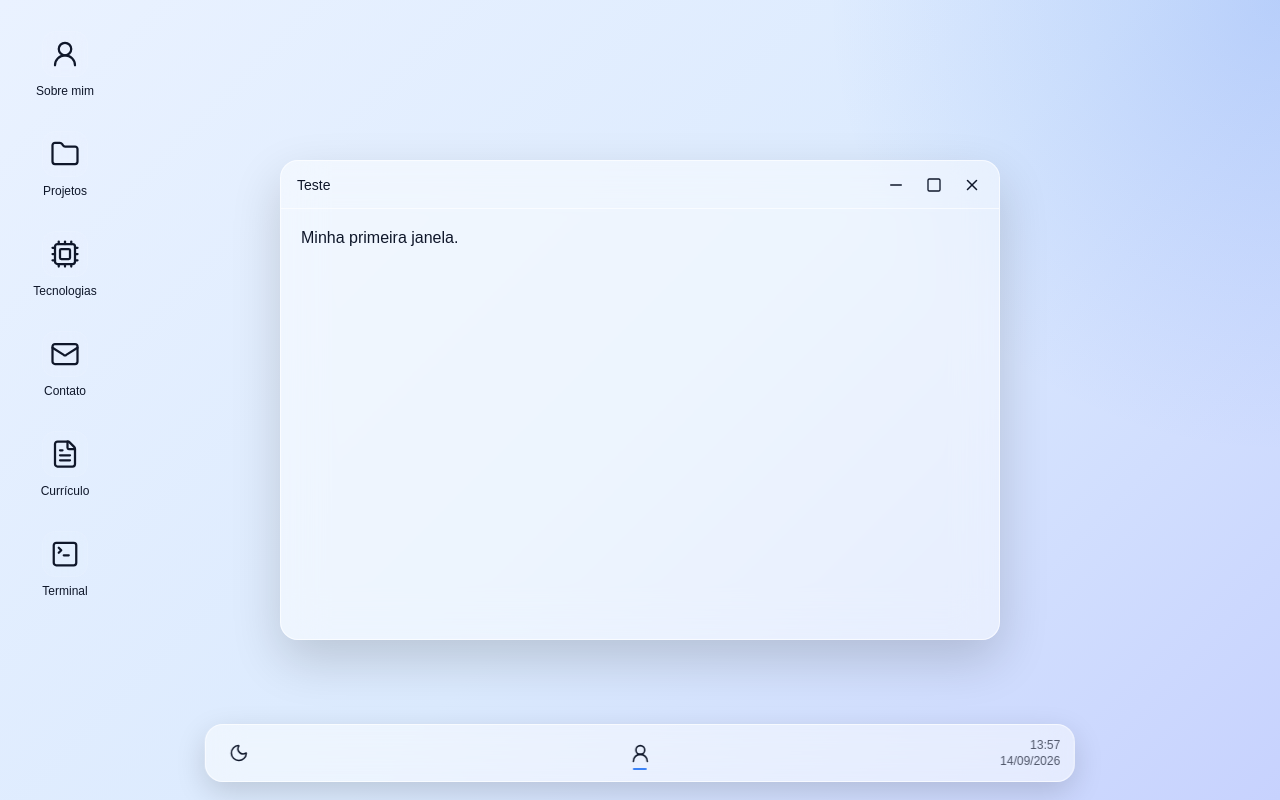
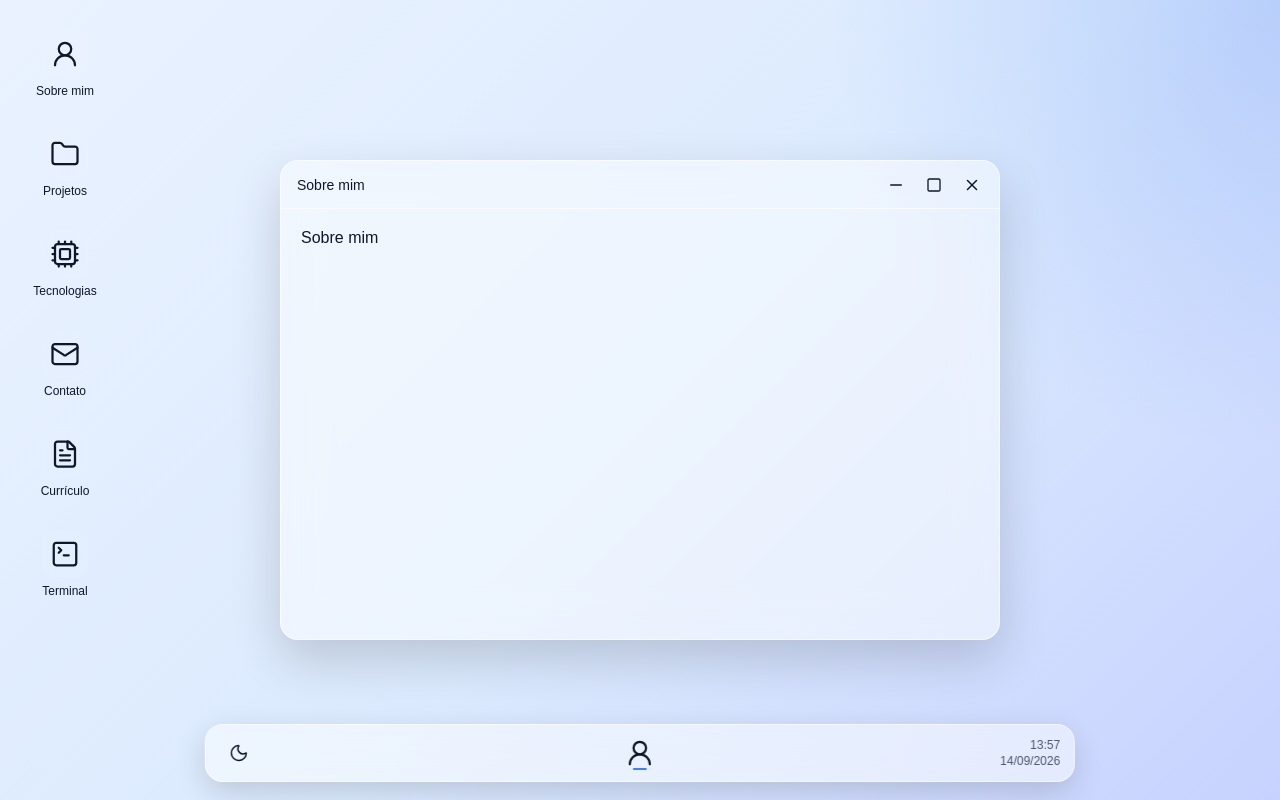
Before and after one commit to warlleyz/portfolio-warlley, a React (Vite) app: page / in a window 1280 px wide. Both pictures are taken after a click on the button "Sobre mim". Built offline with nearby package versions, Linux system fonts and the light colour scheme.

Commit message:
Adiciona arraste e melhora comportamento das janelas

```diff
--- a/src/components/Desktop/Desktop.css
+++ b/src/components/Desktop/Desktop.css
@@ -24,7 +24,7 @@
     position: absolute;
     top: 24px;
     left: 24px;
-
+    z-index: 1;
     display: flex;
     flex-direction: column;
     gap: 18px;
--- a/src/components/Desktop/Desktop.jsx
+++ b/src/components/Desktop/Desktop.jsx
@@ -1,7 +1,7 @@
 import './Desktop.css'
 import Taskbar from '../Taskbar/Taskbar'
 import Window from '../Window/Window'
-import { useState } from 'react'
+import { useRef, useState } from 'react'
 
 import {
     UserRound,
@@ -13,43 +13,24 @@ import {
 } from 'lucide-react'
 
 function Desktop({ theme, toggleTheme }) {
-    const [testWindowOpen, setTestWindowOpen] = useState(true)
-    const [testWindowMaximized, setTestWindowMaximized] = useState(false)
-    const [testWindowMinimized, setTestWindowMinimized] = useState(false)
-    const [testWindowMinimizing, setTestWindowMinimizing] = useState(false)
-    const [testWindowClosing, setTestWindowClosing] = useState(false)
+    const topZIndex = useRef(10)
+    const [windows, setWindows] = useState({})
 
-    const minimizeTestWindow = () => {
-        setTestWindowMinimizing(true)
-
-        setTimeout(() => {
-            setTestWindowMinimized(true)
-            setTestWindowMinimizing(false)
-        }, 200)
+    const getNextZIndex = () => {
+        topZIndex.current += 1
+        return topZIndex.current
     }
 
-    const restoreTestWindow = () => {
-        setTestWindowMinimized(false)
-    }
+    const focusApp = (appId) => {
+        const nextZIndex = getNextZIndex()
 
-    const toggleTestWindow = () => {
-        if (testWindowMinimized) {
-            restoreTestWindow()
-        } else {
-            minimizeTestWindow()
-        }
-    }
-
-    const closeTestWindow = () => {
-        setTestWindowClosing(true)
-
-        setTimeout(() => {
-            setTestWindowOpen(false)
-            setTestWindowMinimized(false)
-            setTestWindowMaximized(false)
-            setTestWindowMinimizing(false)
-            setTestWindowClosing(false)
-        }, 200)
+        setWindows((previous) => ({
+            ...previous,
+            [appId]: {
+                ...previous[appId],
+                zIndex: nextZIndex,
+            },
+        }))
     }
 
     const apps = [
@@ -85,6 +66,108 @@ function Desktop({ theme, toggleTheme }) {
         },
     ]
 
+    const openApp = (appId) => {
+        const nextZIndex = getNextZIndex()
+
+        setWindows((previous) => ({
+            ...previous,
+            [appId]: {
+                open: true,
+                minimized: false,
+                maximized: previous[appId]?.maximized ?? false,
+                minimizing: false,
+                closing: false,
+                position: previous[appId]?.position ?? null,
+                zIndex: nextZIndex,
+            },
+        }))
+    }
+
+    const moveApp = (appId, position) => {
+        setWindows((previous) => ({
+            ...previous,
+            [appId]: {
+                ...previous[appId],
+                position,
+            },
+        }))
+    }
+
+    const minimizeApp = (appId) => {
+        setWindows((previous) => ({
+            ...previous,
+            [appId]: {
+                ...previous[appId],
+                minimizing: true,
+            },
+        }))
+
+        setTimeout(() => {
+            setWindows((previous) => ({
+                ...previous,
+                [appId]: {
+                    ...previous[appId],
+                    minimized: true,
+                    minimizing: false,
+                },
+            }))
+        }, 200)
+    }
+
+    const restoreApp = (appId) => {
+        const nextZIndex = getNextZIndex()
+
+        setWindows((previous) => ({
+            ...previous,
+            [appId]: {
+                ...previous[appId],
+                minimized: false,
+                zIndex: nextZIndex,
+            },
+        }))
+    }
+
+    const toggleTaskbarApp = (appId) => {
+        if (windows[appId]?.minimized) {
+            restoreApp(appId)
+        } else {
+            minimizeApp(appId)
+        }
+    }
+
+    const toggleMaximizeApp = (appId) => {
+        setWindows((previous) => ({
+            ...previous,
+            [appId]: {
+                ...previous[appId],
+                maximized: !previous[appId]?.maximized,
+            },
+        }))
+    }
+
+    const closeApp = (appId) => {
+        setWindows((previous) => ({
+            ...previous,
+            [appId]: {
+                ...previous[appId],
+                closing: true,
+            },
+        }))
+
+        setTimeout(() => {
+            setWindows((previous) => ({
+                ...previous,
+                [appId]: {
+                    open: false,
+                    minimized: false,
+                    maximized: false,
+                    minimizing: false,
+                    closing: false,
+                },
+            }))
+        }, 200)
+    }
+
     return (
         <main className="desktop">
             <section className="desktop-shortcuts">
@@ -93,12 +176,7 @@ function Desktop({ theme, toggleTheme }) {
                         key={app.id}
                         className="shortcut"
                         type="button"
-                        onClick={() => {
-                            if (app.id === 'about') {
-                                setTestWindowOpen(true)
-                                setTestWindowMinimized(false)
-                            }
-                        }}
+                        onClick={() => openApp(app.id)}
                     >
                         <span className="shortcut-icon">
                             {app.icon}
@@ -111,28 +189,41 @@ function Desktop({ theme, toggleTheme }) {
                 ))}
             </section>
 
-            {testWindowOpen && !testWindowMinimized && (
-                <Window
-                    title="Teste"
-                    maximized={testWindowMaximized}
-                    minimizing={testWindowMinimizing}
-                    closing={testWindowClosing}
-                    onClose={closeTestWindow}
-                    onMinimize={minimizeTestWindow}
-                    onMaximize={() =>
-                        setTestWindowMaximized((previous) => !previous)
-                    }
-                >
-                    <p>Minha primeira janela.</p>
-                </Window>
-            )}
+            {apps.map((app) => {
+                const windowState = windows[app.id]
+
+                if (!windowState?.open || windowState.minimized) {
+                    return null
+                }
+
+                return (
+                    <Window
+                        key={app.id}
+                        title={app.name}
+                        maximized={windowState.maximized}
+                        minimizing={windowState.minimizing}
+                        closing={windowState.closing}
+                        position={windowState.position}
+                        onPositionChange={(position) =>
+                            moveApp(app.id, position)
+                        }
+                        zIndex={windowState.zIndex}
+                        onFocus={() => focusApp(app.id)}
+                        onClose={() => closeApp(app.id)}
+                        onMinimize={() => minimizeApp(app.id)}
+                        onMaximize={() => toggleMaximizeApp(app.id)}
+                    >
+                        <p>{app.name}</p>
+                    </Window>
+                )
+            })}
 
             <Taskbar
                 theme={theme}
                 toggleTheme={toggleTheme}
-                testWindowOpen={testWindowOpen}
-                testWindowMinimized={testWindowMinimized}
-                toggleTestWindow={toggleTestWindow}
+                apps={apps}
+                windows={windows}
+                toggleTaskbarApp={toggleTaskbarApp}
             />
         </main>
     )
--- a/src/components/Taskbar/Taskbar.css
+++ b/src/components/Taskbar/Taskbar.css
@@ -7,7 +7,7 @@
 
     width: 68%;
     height: 58px;
-
+    z-index: 5;
     display: grid;
     grid-template-columns: 1fr auto 1fr;
     align-items: center;
--- a/src/components/Taskbar/Taskbar.jsx
+++ b/src/components/Taskbar/Taskbar.jsx
@@ -1,13 +1,13 @@
 import { useEffect, useState } from 'react'
-import { Moon, Sun, UserRound } from 'lucide-react'
+import { Moon, Sun } from 'lucide-react'
 import './Taskbar.css'
 
 function Taskbar({
     theme,
     toggleTheme,
-    testWindowOpen,
-    testWindowMinimized,
-    toggleTestWindow,
+    apps,
+    windows,
+    toggleTaskbarApp,
 }) {
     const [dateTime, setDateTime] = useState(new Date())
 
@@ -48,17 +48,29 @@ function Taskbar({
             </div>
 
             <div className="taskbar-apps">
-                {testWindowOpen && (
-                    <button
-                        type="button"
-                        className={`taskbar-app ${testWindowMinimized ? '' : 'taskbar-app-active'
-                            }`}
-                        onClick={toggleTestWindow}
-                        aria-label="Sobre mim"
-                    >
-                        <UserRound size={21} strokeWidth={1.8} />
-                    </button>
-                )}
+                {apps.map((app) => {
+                    const windowState = windows[app.id]
+
+                    if (!windowState?.open) {
+                        return null
+                    }
+
+                    return (
+                        <button
+                            key={app.id}
+                            type="button"
+                            className={`taskbar-app ${!windowState.minimized
+                                    ? 'taskbar-app-active'
+                                    : ''
+                                }`}
+                            onClick={() => toggleTaskbarApp(app.id)}
+                            aria-label={app.name}
+                            title={app.name}
+                        >
+                            {app.icon}
+                        </button>
+                    )
+                })}
             </div>
 
             <div className="taskbar-right">
--- a/src/components/Window/Window.css
+++ b/src/components/Window/Window.css
@@ -7,7 +7,9 @@
     width: 720px;
     height: 480px;
 
-    transform: translate(-50%, -50%) scale(1);
+    translate: -50% -50%;
+    transform: scale(1);
+
     opacity: 1;
 
     display: flex;
@@ -22,7 +24,8 @@
 
     backdrop-filter: blur(22px);
 
-    box-shadow: 0 20px 50px rgba(0, 0, 0, 0.16);
+    box-shadow:
+        0 20px 50px rgba(0, 0, 0, 0.16);
 
     animation: windowOpen 0.22s ease;
 
@@ -31,14 +34,20 @@
         left 0.25s ease,
         width 0.25s ease,
         height 0.25s ease,
+        translate 0.25s ease,
         transform 0.25s ease,
         opacity 0.2s ease,
         border-radius 0.25s ease,
         filter 0.2s ease;
+
+    will-change:
+        translate,
+        transform;
 }
 
+
 /* =========================
-   ESTADO MAXIMIZADO
+   MAXIMIZADA
 ========================= */
 
 .window-maximized {
@@ -46,11 +55,26 @@
     left: 12px;
 
     width: calc(100% - 24px);
-    height: calc(100% - 100px);
+    height: calc(100% - 24px);
 
-    transform: none;
+    translate: 0 0;
 
     border-radius: 16px;
+}
+
+
+/* =========================
+   ARRASTANDO
+========================= */
+
+.window-dragging {
+    animation: none !important;
+
+    transform: scale(0.9);
+
+    transition: transform 0.14s ease;
+
+    user-select: none;
 }
 
 /* =========================
@@ -61,15 +85,9 @@
     opacity: 0;
 
     transform:
-        translate(-50%, 45%) scale(0.75);
+        translateY(70px) scale(0.82);
 }
 
-.window-maximized-minimizing {
-    opacity: 0;
-
-    transform:
-        translateY(50%) scale(0.75);
-}
 
 /* =========================
    FECHAR
@@ -78,19 +96,11 @@
 .window-closing {
     opacity: 0;
 
-    transform:
-        translate(-50%, -50%) scale(0.96);
+    transform: scale(0.96);
 
     filter: blur(2px);
 }
 
-.window-maximized-closing {
-    opacity: 0;
-
-    transform: scale(0.96);
-
-    filter: blur(2px);
-}
 
 /* =========================
    CABEÇALHO
@@ -105,15 +115,28 @@
 
     padding: 0 10px 0 16px;
 
-    border-bottom: 1px solid var(--glass-border);
+    border-bottom:
+        1px solid var(--glass-border);
 
     flex-shrink: 0;
+
+    cursor: grab;
+    user-select: none;
+}
+
+.window-header:active {
+    cursor: grabbing;
+}
+
+.window-maximized .window-header {
+    cursor: default;
 }
 
 .window-title {
     font-size: 14px;
     font-weight: 500;
 }
+
 
 /* =========================
    CONTROLES
@@ -154,6 +177,7 @@
     transform: scale(0.92);
 }
 
+
 /* =========================
    CONTEÚDO
 ========================= */
@@ -166,22 +190,19 @@
     overflow: auto;
 }
 
+
 /* =========================
-   ANIMAÇÕES
+   ABRIR
 ========================= */
 
 @keyframes windowOpen {
     from {
         opacity: 0;
-
-        transform:
-            translate(-50%, -48%) scale(0.97);
+        transform: scale(0.97);
     }
 
     to {
         opacity: 1;
-
-        transform:
-            translate(-50%, -50%) scale(1);
+        transform: scale(1);
     }
 }
--- a/src/components/Window/Window.jsx
+++ b/src/components/Window/Window.jsx
@@ -1,3 +1,4 @@
+import { useRef } from 'react'
 import {
     Minus,
     Square,
@@ -15,21 +16,136 @@ function Window({
     maximized = false,
     minimizing = false,
     closing = false,
+    position,
+    onPositionChange,
+    zIndex = 10,
+    onFocus,
 }) {
+    const windowRef = useRef(null)
+
+    const handleDragStart = (event) => {
+        if (maximized) {
+            return
+        }
+
+        if (event.button !== 0) {
+            return
+        }
+
+        const windowElement = windowRef.current
+
+        if (!windowElement) {
+            return
+        }
+
+        onFocus?.()
+
+        const rect = windowElement.getBoundingClientRect()
+
+        const offsetX = event.clientX - rect.left
+        const offsetY = event.clientY - rect.top
+
+        windowElement.classList.add('window-dragging')
+
+        const handlePointerMove = (moveEvent) => {
+            const maxX = Math.max(
+                window.innerWidth - rect.width,
+                0,
+            )
+
+            const maxY = Math.max(
+                window.innerHeight - rect.height,
+                0,
+            )
+
+            const x = Math.min(
+                Math.max(moveEvent.clientX - offsetX, 0),
+                maxX,
+            )
+
+            const y = Math.min(
+                Math.max(moveEvent.clientY - offsetY, 0),
+                maxY,
+            )
+
+            // Movimento direto no DOM.
+            // Não causa re-render do React.
+            windowElement.style.left = '0px'
+            windowElement.style.top = '0px'
+            windowElement.style.translate = `${x}px ${y}px`
+        }
+
+        const handlePointerUp = () => {
+            const finalRect =
+                windowElement.getBoundingClientRect()
+
+            const x = finalRect.left
+            const y = finalRect.top
+
+            windowElement.classList.remove('window-dragging')
+
+            onPositionChange?.({
+                x,
+                y,
+            })
+
+            window.removeEventListener(
+                'pointermove',
+                handlePointerMove,
+            )
+
+            window.removeEventListener(
+                'pointerup',
+                handlePointerUp,
+            )
+        }
+
+        window.addEventListener(
+            'pointermove',
+            handlePointerMove,
+        )
+
+        window.addEventListener(
+            'pointerup',
+            handlePointerUp,
+        )
+    }
+
     return (
         <div
+            ref={windowRef}
             className={`window
-              ${maximized ? 'window-maximized' : ''}
-              ${minimizing ? 'window-minimizing' : ''}
-              ${minimizing && maximized ? 'window-maximized-minimizing' : ''}
-              ${closing ? 'window-closing' : ''}
-              ${closing && maximized ? 'window-maximized-closing' : ''}
-            `}
+        ${maximized ? 'window-maximized' : ''}
+        ${minimizing ? 'window-minimizing' : ''}
+        ${closing ? 'window-closing' : ''}
+      `}
+            style={{
+                zIndex,
+
+                ...(!maximized && position
+                    ? {
+                        left: '0px',
+                        top: '0px',
+                        translate: `${position.x}px ${position.y}px`,
+                    }
+                    : {}),
+            }}
+            onMouseDown={onFocus}
         >
-            <div className="window-header">
-                <span className="window-title">{title}</span>
+            <div
+                className="window-header"
+                onPointerDown={handleDragStart}
+            >
+                <span className="window-title">
+                    {title}
+                </span>
 
-                <div className="window-controls">
+                <div
+                    className="window-controls"
+                    onPointerDown={(event) =>
+                        event.stopPropagation()
+                    }
+                >
                     <button
                         type="button"
                         onClick={onMinimize}
@@ -41,7 +157,11 @@ function Window({
                     <button
                         type="button"
                         onClick={onMaximize}
-                        aria-label="Maximizar"
+                        aria-label={
+                            maximized
+                                ? 'Restaurar'
+                                : 'Maximizar'
+                        }
                     >
                         <Square size={16} />
                     </button>
```
